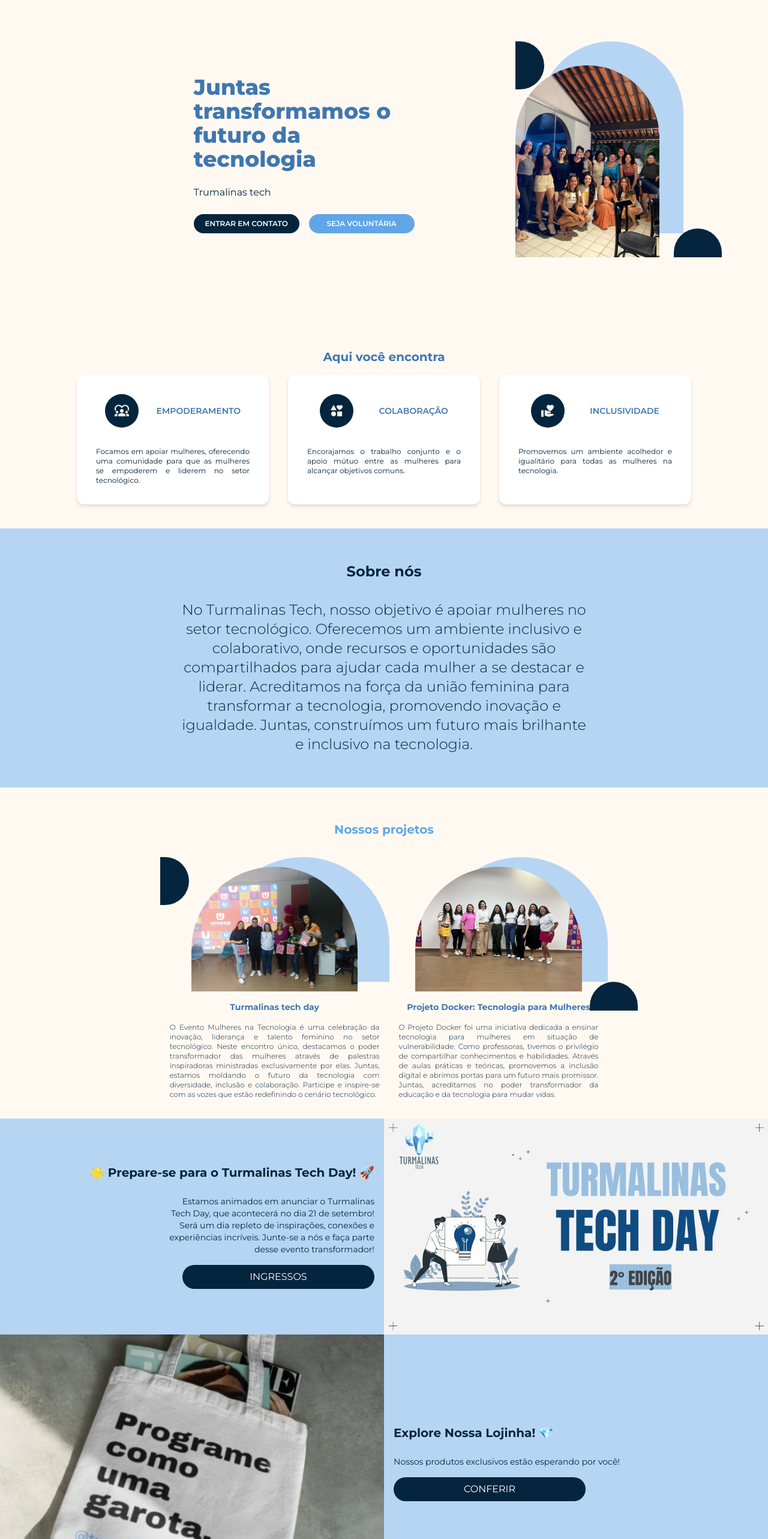
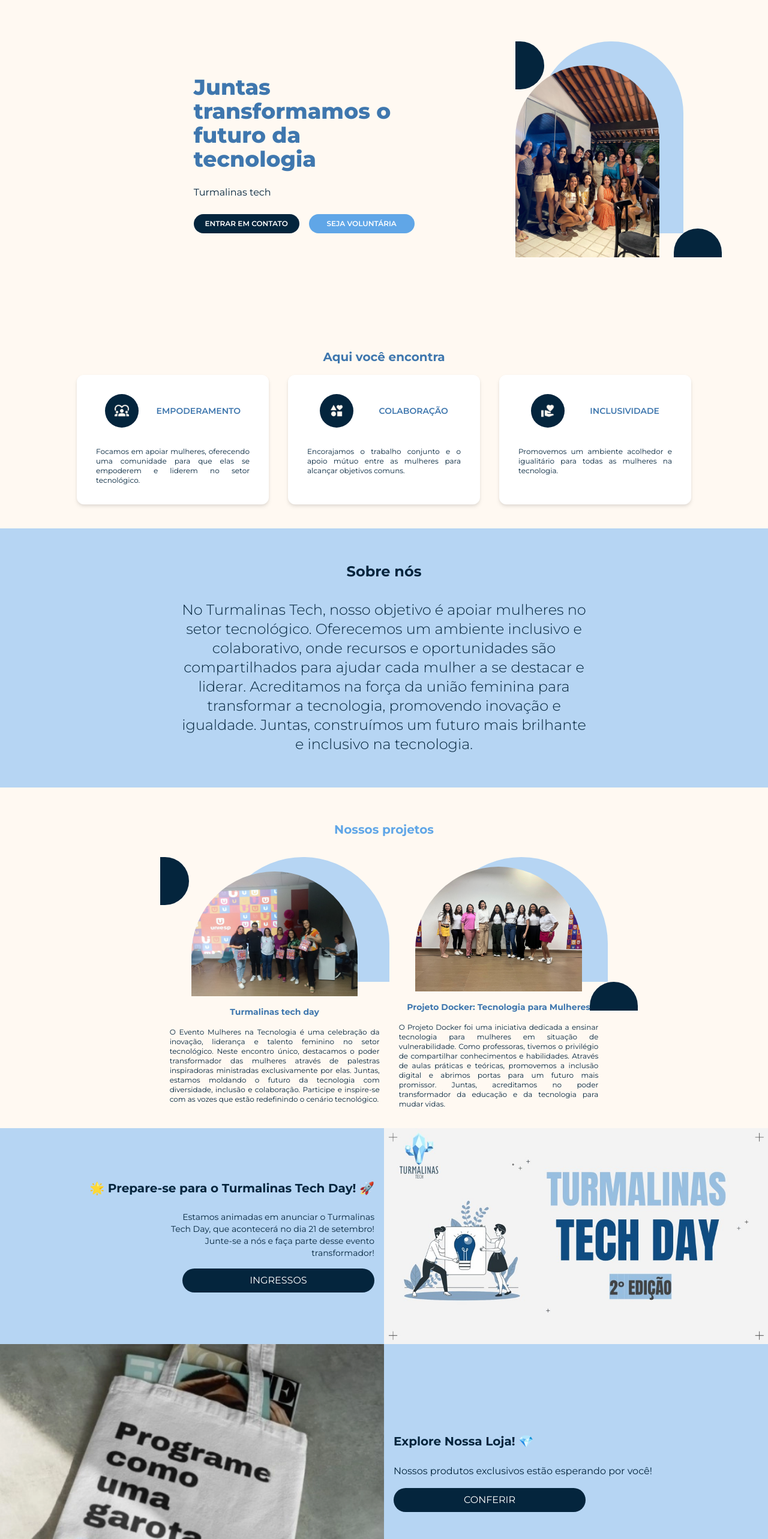
Before and after one commit to TurmalinasTech/turmalinas-page, a React (Vite) app: page / in a window 1280 px wide. Shown: the part 140-2706 px from the top of the page at 60% size. Built offline with nearby package versions, Linux system fonts and the light colour scheme.

Commit message:
Atualizando site

```diff
--- a/src/components/event/index.tsx
+++ b/src/components/event/index.tsx
@@ -4,7 +4,7 @@
 
 const Event: React.FC = () => {
   return (
-    <section className='flex flex-col  sm:flex-row mt-4 bg-blue_light'>
+    <section className='flex flex-col  md:flex-row mt-4 bg-blue_light'>
   <div className='flex-1 flex flex-col justify-center items-center sm:items-end text-center sm:text-right '>
     <h1 className='text-xl p-4 font-bold'>{Content.proxioEvento.titulo}</h1>
     <h3 className='text-sm px-4 mt-2 md:w-96'>{Content.proxioEvento.frase}</h3>
--- a/src/components/footer/index.tsx
+++ b/src/components/footer/index.tsx
@@ -1,6 +1,8 @@
 import React from "react";
 import instagram from "../../assets/icons/streamline_instagram-solid.png";
 import linkedin from "../../assets/icons/mdi_linkedin.png";
+import { FaLinkedin, FaSquareInstagram } from "react-icons/fa6";
+
 
 const Footer = () => {
   return (
@@ -14,23 +16,15 @@
         <p className="text-xs">turmalinastech@gmail.com</p>
       </div>
 
-      <div className="flex">
+      <div className="flex text-bege">
         <a href="https://www.instagram.com/turmalinastech" target="_black">
-          <img
-            className="w-10 h-10"
-            src={instagram}
-            alt="Link para o instagram"
-          />
+        <FaSquareInstagram  className="text-4xl" />
         </a>
         <a
           href="https://www.linkedin.com/in/turmalinastechuniesp/"
           target="_blanck"
         >
-          <img
-            className="w-10 h-10"
-            src={linkedin}
-            alt="Link para o instagram"
-          />
+          <FaLinkedin className="text-4xl" />
         </a>
       </div>
     </section>
--- a/src/components/hero/HeroImg.tsx
+++ b/src/components/hero/HeroImg.tsx
@@ -13,7 +13,7 @@
         src={imagem}
         alt="Um grupo de meninas que fazem parte do turmalinas tech"
       />
-      <div className="absolute top-[368px] left-80 w-20 h-20 overflow-hidden">
+      <div className="hidden sm:flex absolute top-[368px] left-80 w-20 h-20 overflow-hidden">
         <div className="absolute left-0 w-20 h-12 bg-blue_dark rounded-t-full"></div>
       </div>
     </section>
--- a/src/components/hero/HeroText.tsx
+++ b/src/components/hero/HeroText.tsx
@@ -16,19 +16,19 @@
   };
   return (
     <section className="flex pb-6 my-10 md:my-0 ">
-      <div className="gap-6 xl:m-14 flex justify-center flex-col">
+      <div className="gap-6 xl:m-14 sm:text-center md:text-start sm:items-center md:items-start flex justify-center flex-col">
         <h1 className="text-blue font-extrabold text-4xl">
           {title}
         </h1>
         <h3 className="text-blue_dark">{frase}</h3>
-        <div className="flex flex-col sm:flex-row gap-4">
+        <div className="flex flex-col sm:flex-row md:flex-col lg:flex-row gap-4">
         <button
         onClick={() => scrollToSection("contato")}
-        className="bg-blue_dark w-44 hover:bg-blue transition-all text-white font-semibold text-xs rounded-3xl py-2">
+        className="bg-blue_dark w-full sm:w-44 hover:bg-blue transition-all text-white font-semibold text-xs rounded-3xl py-2">
           {botao}
         </button>
         <a href="https://docs.google.com/forms/d/e/1FAIpQLSeiq3EYUmOHEO5kIPLKei98_OnepnIy8gJwF4hUyLHoC3taZg/viewform?usp=sf_link" target="_blanck">
-        <button className="bg-blue_ w-44 hover:bg-blue transition-all text-white font-semibold text-xs rounded-3xl py-2">
+        <button className="bg-blue_ w-full sm:w-44 hover:bg-blue transition-all text-white font-semibold text-xs rounded-3xl py-2">
 
           {voluntaria}
         </button>
--- a/src/components/hero/index.tsx
+++ b/src/components/hero/index.tsx
@@ -6,7 +6,7 @@
 const Hero: React.FC = () => {
   return (
     <section id="hero" className="flex justify-center items-center">
-      <div className="flex flex-col items-start sm:items-center md:flex-row w-4/5 lg:w-7/12 ">
+      <div className="flex flex-col items-center md:flex-row w-4/5 lg:w-7/12 ">
       <HeroText
         title={Content.slogan.titulo}
         frase={Content.slogan.frase}
--- a/src/components/projects/Project.tsx
+++ b/src/components/projects/Project.tsx
@@ -14,7 +14,7 @@
         {img}
       </div>
       <h1 className='text-blue text-sm pb-4 font-bold z-20'>{title}</h1>
-      <p className='text-blue_dark font-light text-xs text-blue-500 text-justify z-20'>{frase}</p>
+      <p className='text-blue_dark font-normal text-xs text-blue-500 text-justify z-20'>{frase}</p>
 
     </section>
   )
--- a/src/components/projects/index.tsx
+++ b/src/components/projects/index.tsx
@@ -35,7 +35,7 @@
             frase={value.frase}
           />
         ))}
-        <div className="absolute top-[600px] sm:top-[600px] md:top-52 right-[-50px] w-20 h-20 overflow-hidden">
+        <div className="hidden sm:flex absolute top-[600px] sm:top-[600px] md:top-52 right-[-50px] w-20 h-20 overflow-hidden">
           <div className="absolute w-20 h-12 bg-blue_dark rounded-t-full"></div>
         </div>
       </div>
--- a/src/components/store/index.tsx
+++ b/src/components/store/index.tsx
@@ -4,17 +4,17 @@
 
 const Store: React.FC = () => {
     return (
-        <section className="flex flex-col  sm:flex-row bg-blue_light">
-          <div className="flex-1 order-2 sm:order-1">
+        <section className="flex flex-col  md:flex-row bg-blue_light">
+          <div className="flex-1 order-2 md:order-1">
             <img
               src={img}
               alt="Imagem do evento"
-              className="w-full h-full object-cover"
+              className="w-full h-full object-cover min-w-[300px] min-h-[300px]"
             />
           </div>
-          <div className=" flex-1 flex flex-col justify-center items-center sm:items-start text-center sm:text-left order-1 sm:order-2">
+          <div className=" flex-1 flex flex-col justify-center items-center md:items-start text-center md:text-left order-1 md:order-2">
             <h1 className="p-4 text-xl font-bold">{Content.nossaLoja.titulo}</h1>
-            <h3 className="px-4 text-sm mt-2">{Content.nossaLoja.frase}</h3>
+            <h3 className="px-4 text-md mt-2">{Content.nossaLoja.frase}</h3>
             <a href="https://turmalinastech.offstore.me/shop?tagId=606829" target="_blank" >
             <button className="m-4 px-4 py-2 md:w-80 transition-all hover:bg-blue bg-blue_dark text-white rounded-full">
               {Content.nossaLoja.botao}
--- a/src/content/pageContent.tsx
+++ b/src/content/pageContent.tsx
@@ -2,14 +2,14 @@
 const Content = {
     slogan: {
         titulo: "Juntas \ntransformamos o futuro da tecnologia",
-        frase: "Trumalinas tech",
+        frase: "Turmalinas tech",
         botao: "ENTRAR EM CONTATO",
         voluntarias: "SEJA VOLUNTÁRIA",
     },
     valores: {
         primeiro: {
             title: "EMPODERAMENTO",
-            frase: "Focamos em apoiar mulheres, oferecendo uma comunidade para que as mulheres se empoderem e liderem no setor tecnológico.",
+            frase: "Focamos em apoiar mulheres, oferecendo uma comunidade para que elas se empoderem e liderem no setor tecnológico.",
         },
         segundo: {
             title: "COLABORAÇÃO",
@@ -34,13 +34,13 @@
     },
     proxioEvento: {
         titulo: "🌟 Prepare-se para o Turmalinas Tech Day! 🚀",
-        frase: "Estamos animados em anunciar o Turmalinas Tech Day, que acontecerá no dia 21 de setembro! Será um dia repleto de inspirações, conexões e experiências incríveis. Junte-se a nós e faça parte desse evento transformador!",
+        frase: "Estamos animadas em anunciar o Turmalinas Tech Day, que acontecerá no dia 21 de setembro! Junte-se a nós e faça parte desse evento transformador!",
         botao: "INGRESSOS",
         img: "../assets/imagens/notbook.jpg"
 
     },
     nossaLoja: {
-        titulo: "Explore Nossa Lojinha! 💎",
+        titulo: "Explore Nossa Loja! 💎",
         frase: "Nossos produtos exclusivos estão esperando por você!",
         botao: "CONFERIR",
         img: "../assets/imagens/sacola.webp"
```
